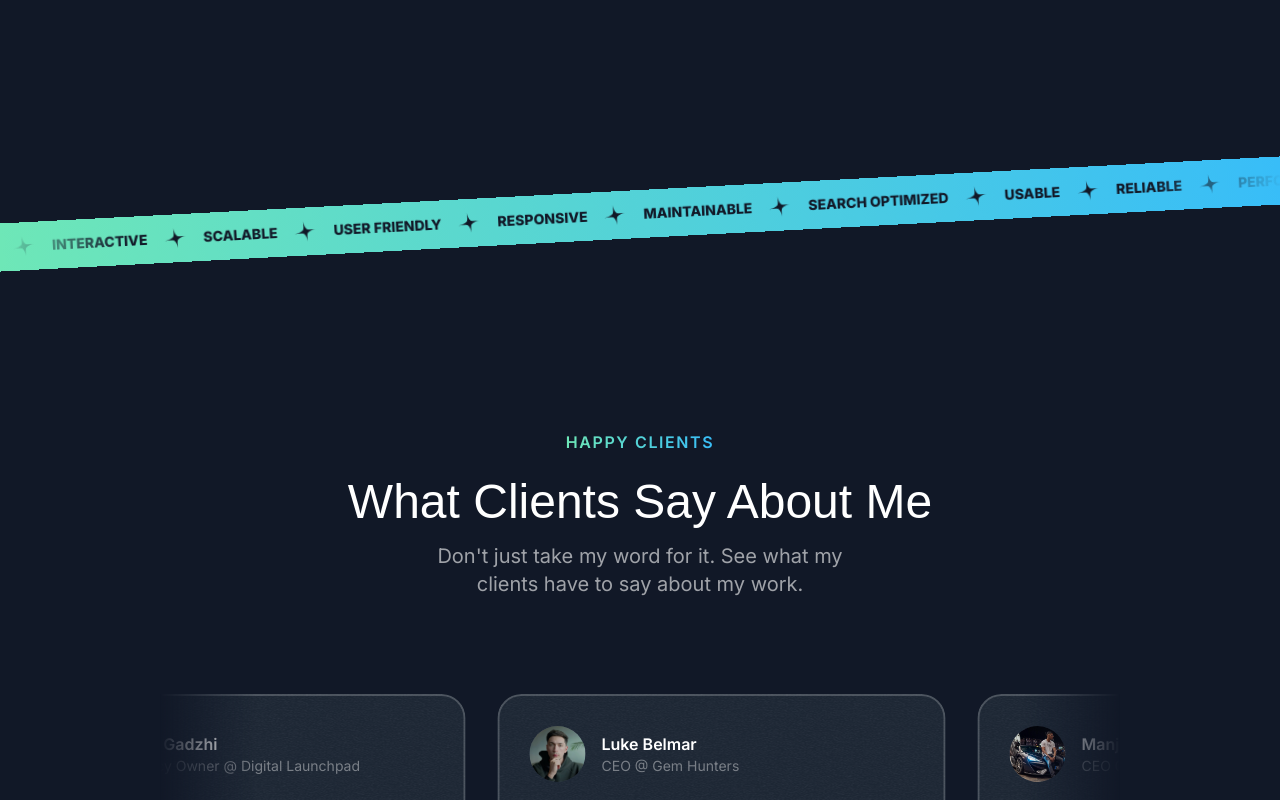
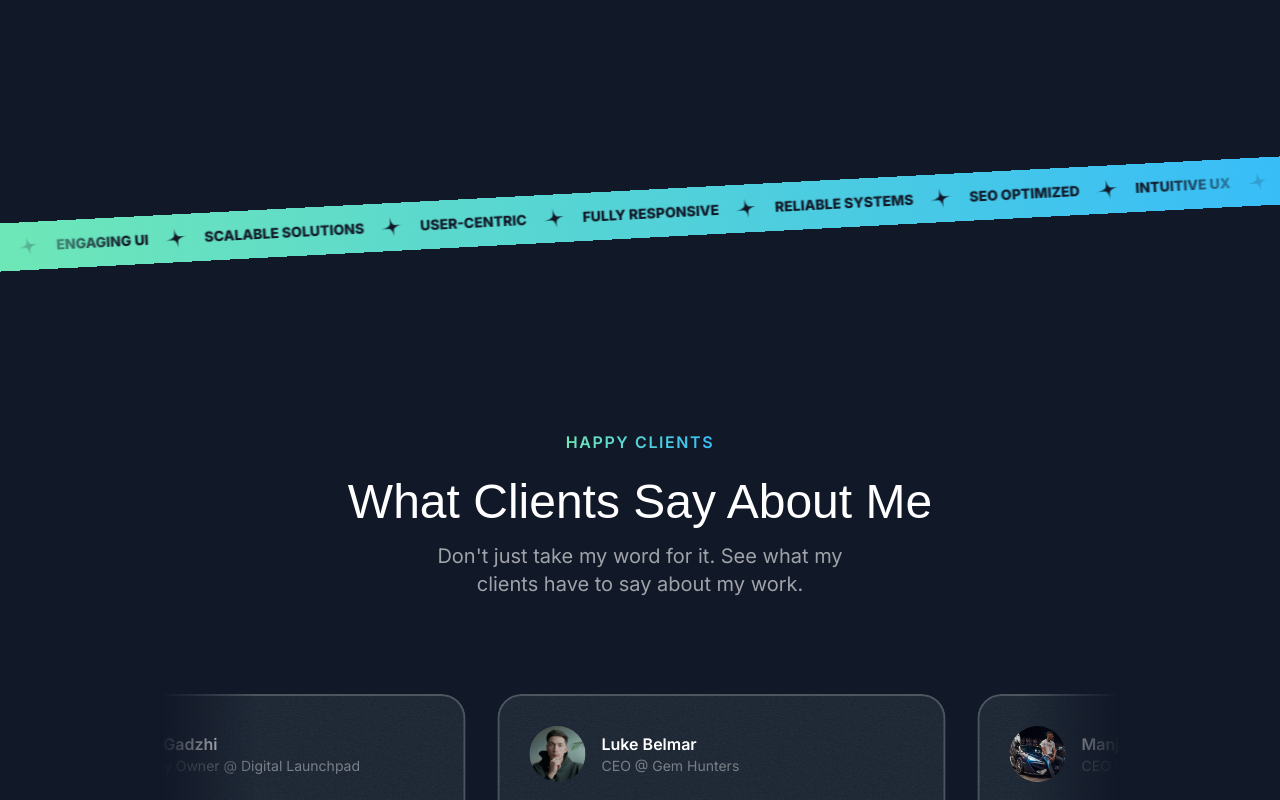
Before and after one commit to rahim1976/next-portfolio-frontend, a Next.js app: page / in a window 1280 px wide. Shown: the part 2718-3518 px from the top of the page. Built offline with nearby package versions, Linux system fonts and the light colour scheme; a web font is replaced by a local one.

Commit message:
Update Tape.tsx

```diff
--- a/src/sections/Tape.tsx
+++ b/src/sections/Tape.tsx
@@ -2,17 +2,20 @@ import StarIcon from "@/assets/icons/star.svg";
 import { Fragment } from "react";
 
 const words = [
-  "Performant",
-  "Accessible",
-  "Secure",
-  "Interactive",
-  "Scalable",
-  "User Friendly",
-  "Responsive",
-  "Maintainable",
-  "Search Optimized",
-  "Usable",
-  "Reliable",
+  "High-Performance",
+  "Accessible Design",
+  "Robust Security",
+  "Engaging UI",
+  "Scalable Solutions",
+  "User-Centric",
+  "Fully Responsive",
+  "Reliable Systems",
+  "SEO Optimized",
+  "Intuitive UX",
+  "Reliable Systems",
+  "Pixel Perfect",
+  "Seamless Experience",
+
 ];
 
 export const TapeSection = () => {
```
